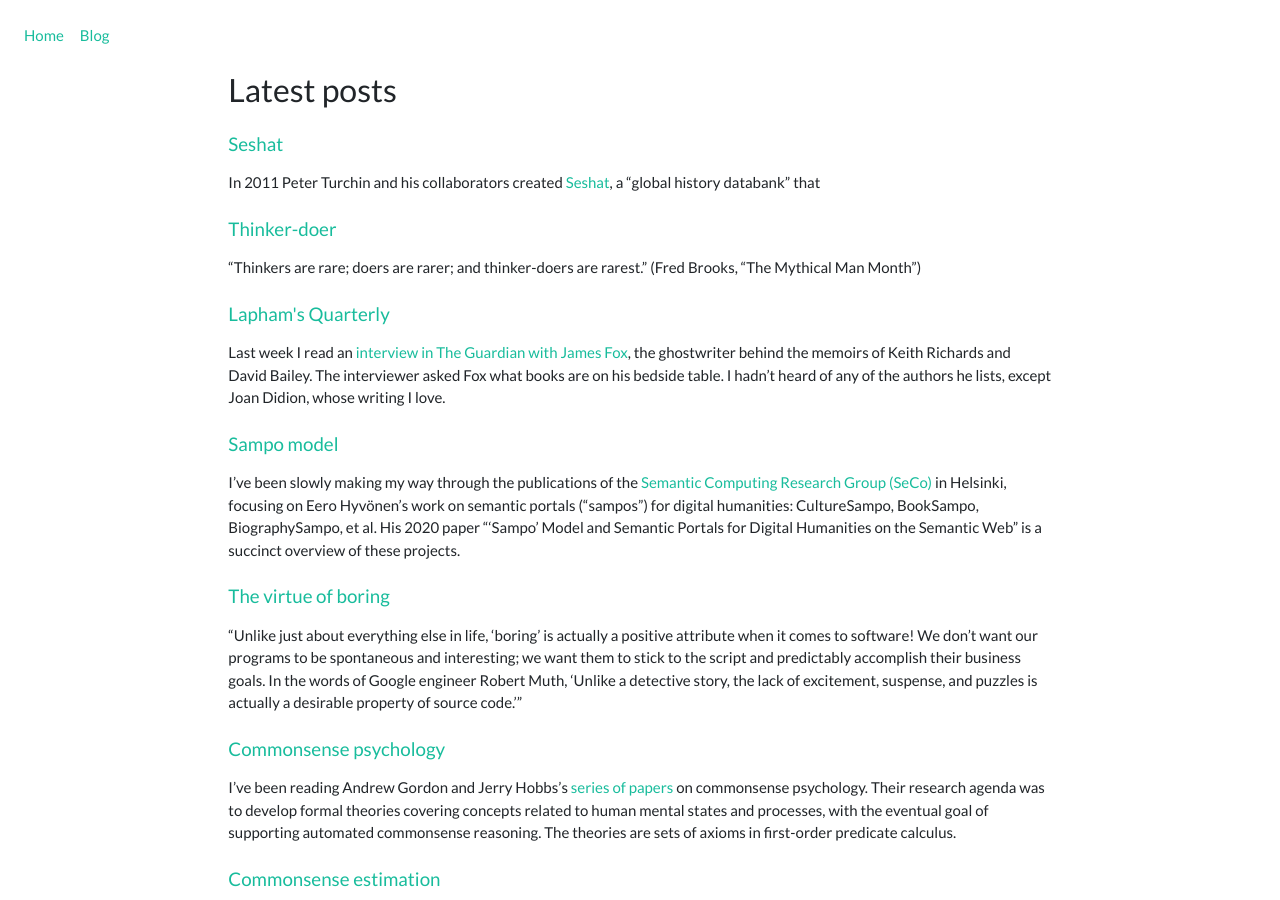
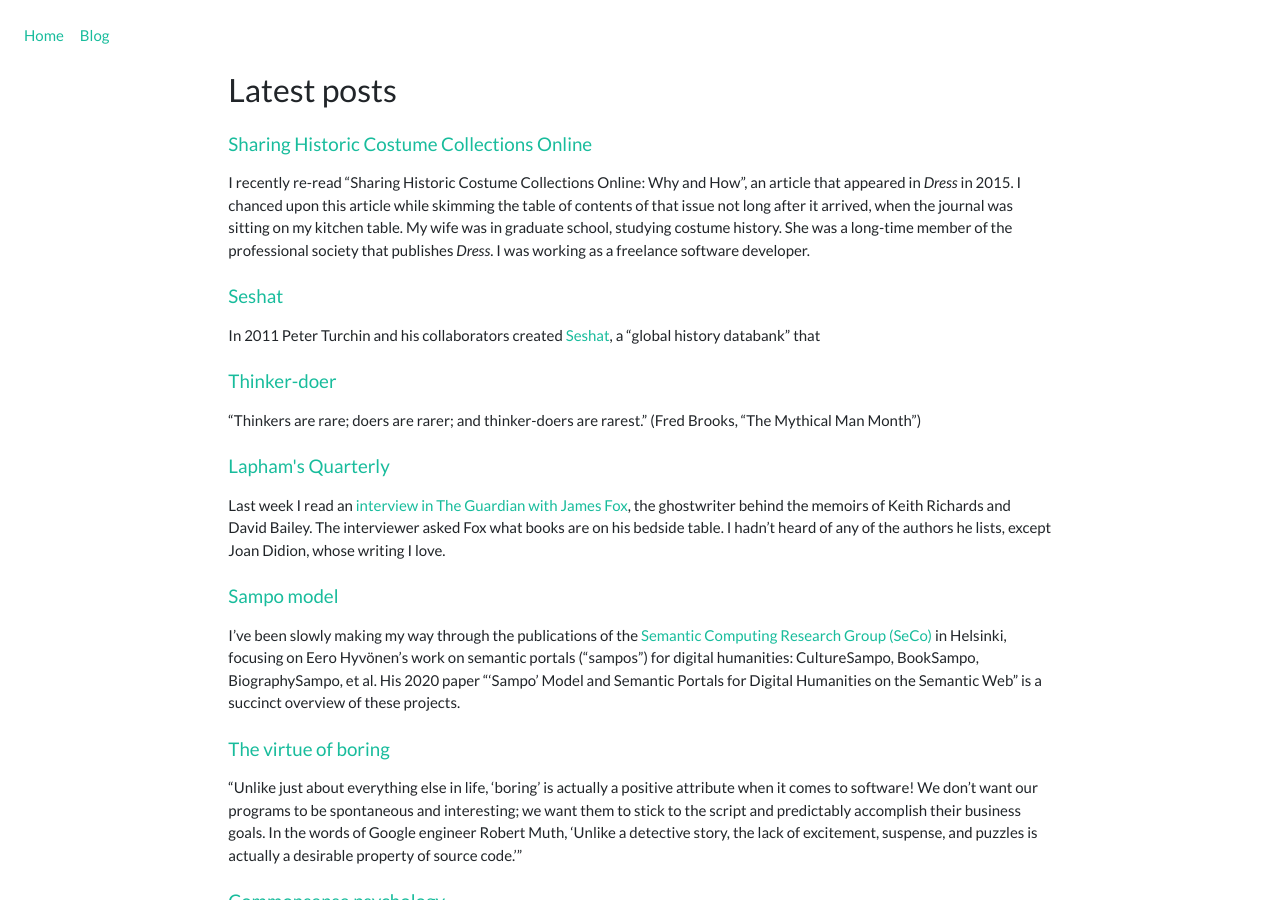
Before and after one commit to minorg/minorgordon.net, a Jekyll site: the page built from blog/index.html, in a window 1280 px wide and 900 px high. Built offline with Jekyll 4.4.1, drawn with Linux system fonts in a browser that asks for light colours; nearby versions of some CDN libraries; part of the change alters nothing that is shown.

Commit message:
new post

```diff
--- /dev/null
+++ b/_posts/2021-01-16-sharing-historic-costume-collections-online.md
@@ -0,0 +1,28 @@
+---
+layout: post
+title:  "Sharing Historic Costume Collections Online"
+date:   2021-01-16
+categories: work
+---
+
+I recently re-read "Sharing Historic Costume Collections Online: Why and How", an article that appeared in _Dress_ in 2015. I chanced upon this article while skimming the table of contents of that issue not long after it arrived, when the journal was sitting on my kitchen table. My wife was in graduate school, studying costume history. She was a long-time member of the professional society that publishes _Dress_. I was working as a freelance software developer.
+
+"Sharing Historic Costume Collections Online" was my introduction to digital museum collections and the digital humanities. The article discusses:
+
+* Collection Management Systems like [Omeka](https://en.wikipedia.org/wiki/Omeka)
+* Vocabularies such as [VRA Core](https://www.loc.gov/standards/vracore/), a "data standard for the description of works of visual culture as well as the images that document them"
+* Portals like the [Digital Public Library of America](https://en.wikipedia.org/wiki/Digital_Public_Library_of_America)
+* Major digital costume collections, including those at Drexel, Kent State, the Fashion Institute of Technology, the Costume Institute, and the University of North Texas
+* Issues of sustainability and accessibility that continue to challenge projects in this space
+
+After reading the article I emailed the first author, [Arden Kirkland](https://www.ardenkirkland.com/). That email led to a collaboration that has continued to the present day. In the last five years Arden and I have worked on:
+
+* [DressDiscover]({% post_url 2019-12-22-dressdiscover %}), a suite of open source web applications for digital collections of historic clothing
+* [Costume Core]({% post_url 2020-06-06-costume-core-0-4 %}), Arden's ontology for describing artifacts of historic clothing
+* [Paradicms]({% post_url 2020-08-23-paradicms %}), an open source, multi-paradigm Collection Management System
+
+The _Dress_ article anticipated much of our work together (a portal or union catalog for historic costume collections, visual workflows for describing objects) as well as projects Arden and I have discussed but have yet to implement (a visual thesaurus of costume terms, a web-based version of Pamela Schlick's algorithm for dating historic garments).
+
+These projects were my return to the world of knowledge representation, Linked Data, and Semantic Web technologies, which had been a focus of my undergraduate research.
+
+Those same technologies have subsequently become a focus of my professional life. I certainly didn't envision that in 2015. I was looking for new and interesting personal projects at the intersection of technology and my other passions, like history. Finding the _Dress_ article just then was serendipitous. The path might have stopped there, if Arden had not been so enthusiastic about the possibilities of working with someone like me, with my technology background. Reaching out to her opened up a new world for me, and I am immensely grateful for all of the time and energy she has put into our collaboration in the years since.
```
Also changed, not shown: _posts/2020-06-06-costume-core-0-4.md (+1 -1 lines).
